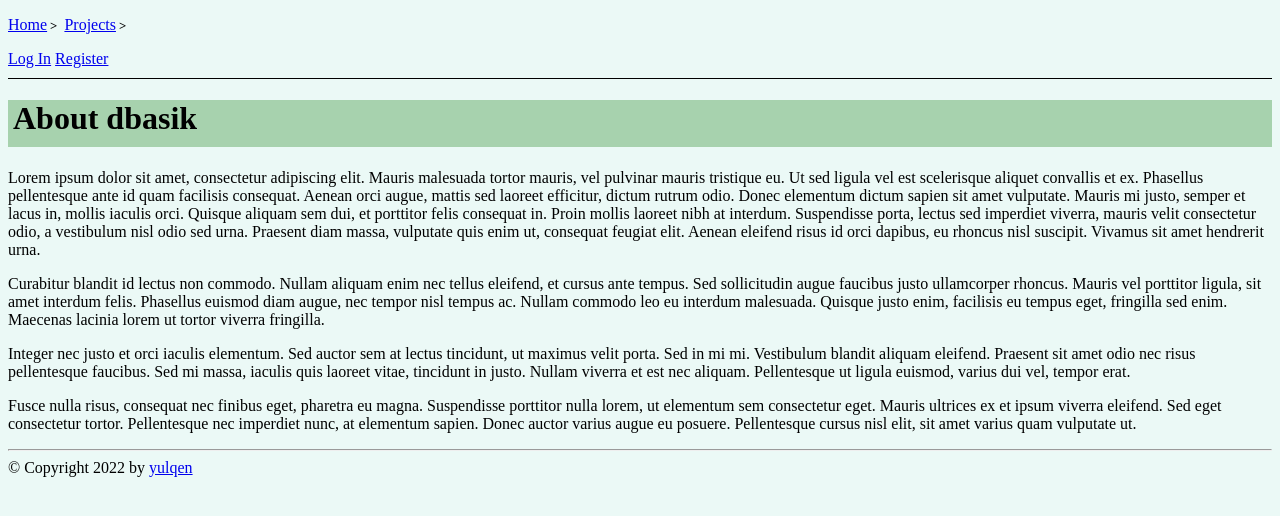
After one commit to yulqen/dbasik-api, a FastAPI app: page /about in a window 1280 px wide. The commit adds this page. Shown: the top 516 px of the page. Run offline with FastAPI, Linux system fonts and the light colour scheme.

Commit message:
wip: added about page and test account links

```diff
--- /dev/null
+++ b/templates/home/about.html
@@ -0,0 +1,19 @@
+{% extends "shared/base.html" %}
+
+{% block title %}About dbasik{% endblock %}
+
+{% block head %}
+{% endblock %}
+
+{% block content %}
+    <div id='header'>
+     <h1>About dbasik</h1>
+    </div>
+
+    <div id="content">
+	<p>Lorem ipsum dolor sit amet, consectetur adipiscing elit. Mauris malesuada tortor mauris, vel pulvinar mauris tristique eu. Ut sed ligula vel est scelerisque aliquet convallis et ex. Phasellus pellentesque ante id quam facilisis consequat. Aenean orci augue, mattis sed laoreet efficitur, dictum rutrum odio. Donec elementum dictum sapien sit amet vulputate. Mauris mi justo, semper et lacus in, mollis iaculis orci. Quisque aliquam sem dui, et porttitor felis consequat in. Proin mollis laoreet nibh at interdum. Suspendisse porta, lectus sed imperdiet viverra, mauris velit consectetur odio, a vestibulum nisl odio sed urna. Praesent diam massa, vulputate quis enim ut, consequat feugiat elit. Aenean eleifend risus id orci dapibus, eu rhoncus nisl suscipit. Vivamus sit amet hendrerit urna.</p>
+    <p>Curabitur blandit id lectus non commodo. Nullam aliquam enim nec tellus eleifend, et cursus ante tempus. Sed sollicitudin augue faucibus justo ullamcorper rhoncus. Mauris vel porttitor ligula, sit amet interdum felis. Phasellus euismod diam augue, nec tempor nisl tempus ac. Nullam commodo leo eu interdum malesuada. Quisque justo enim, facilisis eu tempus eget, fringilla sed enim. Maecenas lacinia lorem ut tortor viverra fringilla.</p>
+	<p>Integer nec justo et orci iaculis elementum. Sed auctor sem at lectus tincidunt, ut maximus velit porta. Sed in mi mi. Vestibulum blandit aliquam eleifend. Praesent sit amet odio nec risus pellentesque faucibus. Sed mi massa, iaculis quis laoreet vitae, tincidunt in justo. Nullam viverra et est nec aliquam. Pellentesque ut ligula euismod, varius dui vel, tempor erat.</p>
+	<p>Fusce nulla risus, consequat nec finibus eget, pharetra eu magna. Suspendisse porttitor nulla lorem, ut elementum sem consectetur eget. Mauris ultrices ex et ipsum viverra eleifend. Sed eget consectetur tortor. Pellentesque nec imperdiet nunc, at elementum sapien. Donec auctor varius augue eu posuere. Pellentesque cursus nisl elit, sit amet varius quam vulputate ut.</p>
+    </div>
+{% endblock %}
--- a/templates/shared/top_nav.html
+++ b/templates/shared/top_nav.html
@@ -1,7 +1,15 @@
-
 <nav class="crumbs">
-  <ol>
-    <li class="crumb"><a href="{{ url_for('index') }}">Home</a></li>
-    <li class="crumb"><a href="{{ url_for('projects')}}">Projects</a> </li>
-  </ol>
+    <ol>
+        <li class="crumb"><a href="{{ url_for('index') }}">Home</a></li>
+        <li class="crumb"><a href="{{ url_for('projects') }}">Projects</a></li>
+    </ol>
+    <div>
+        {% if is_logged_in %}
+            <a href="#">Account</a>
+            <a href="#">Log Out</a>
+        {% else %}
+            <a href="#">Log In</a>
+            <a href="#">Register</a>
+        {% endif %}
+    </div>
 </nav>
--- a/viewmodels/account/login_view_model.py
+++ b/viewmodels/account/login_view_model.py
@@ -1,5 +1,8 @@
+from starlette.requests import Request
+
 from viewmodels.shared.viewmodel import ViewModelBase
 
 
 class LoginViewModel(ViewModelBase):
-    pass
+    def __init__(self, request: Request):
+        super().__init__(request)
--- a/viewmodels/shared/viewmodel.py
+++ b/viewmodels/shared/viewmodel.py
@@ -9,6 +9,7 @@ class ViewModelBase:
         self.error: Optional[str] = None
         self.user_id: Optional[int] = None
 
+        # We'll get this once we have users from cookies
         self.is_logged_in = False
 
     def to_dict(self) -> dict:
--- a/views/account.py
+++ b/views/account.py
@@ -9,7 +9,7 @@ router = fastapi.APIRouter()
 
 
 @router.get("/account")
-def index(request: Request):
+def account(request: Request):
     vm = AccountViewModel(request)
     return vm.to_dict()
 
--- a/views/home.py
+++ b/views/home.py
@@ -11,7 +11,7 @@ templates = Jinja2Templates(directory="templates")
 router = fastapi.APIRouter()
 
 
-@router.get("/", response_class=HTMLResponse)
+@router.get("/")
 async def index(request: Request):
     vm = IndexViewModel(request, 3)
     return templates.TemplateResponse("home/index.html", vm.to_dict())
@@ -20,5 +20,4 @@ async def index(request: Request):
 @router.get("/about")
 def about(request: Request):
     vm = ViewModelBase(request)
-    # TODO: Use the vm
-    return {}
+    return templates.TemplateResponse("home/about.html", vm.to_dict())
```
